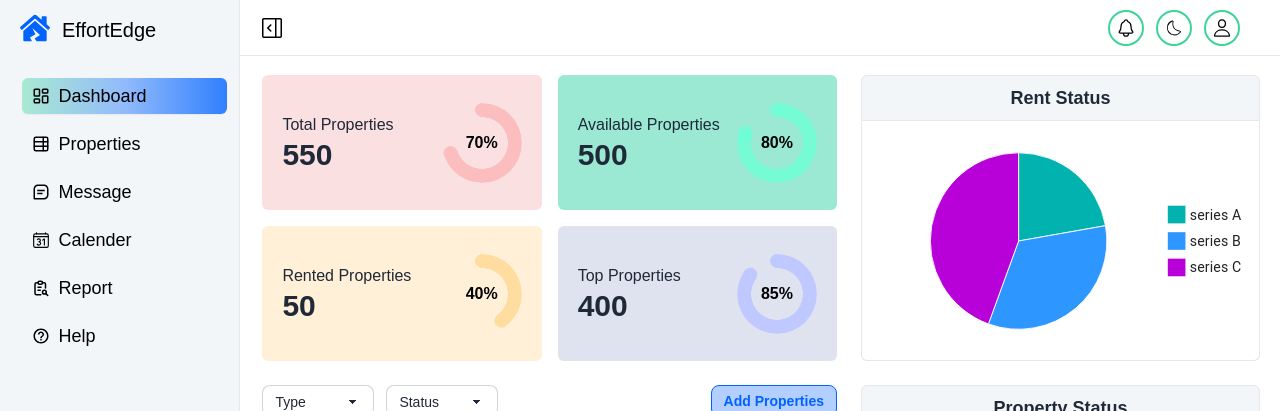
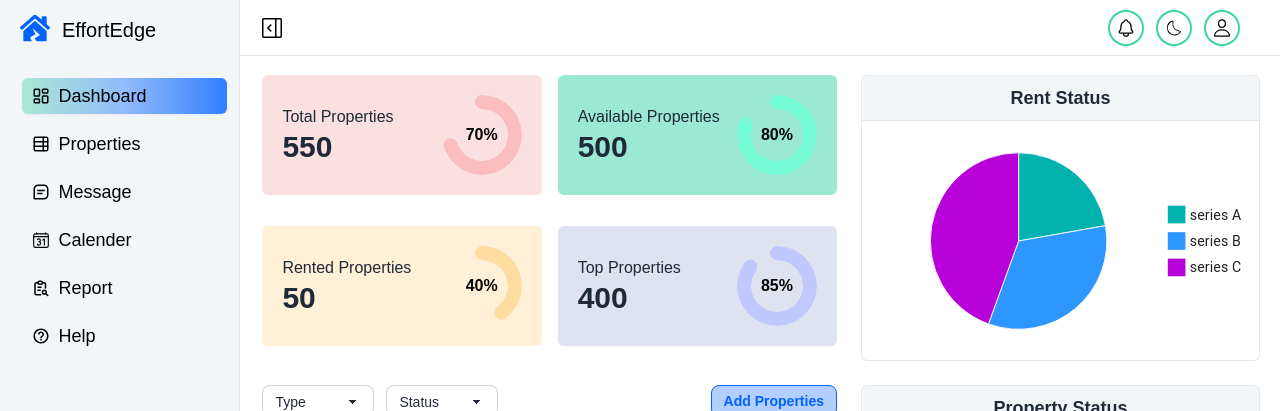
Before and after one commit to Mdafsarx/Job-task-of-Aves-Digital, a Next.js app: page / in a window 1280 px wide. Shown: the top 411 px of the page. Built offline with nearby package versions, Linux system fonts and the light colour scheme.

Commit message:
sportlight animation added

```diff
--- a/src/app/Components/Dashboard/SummaryCard.jsx
+++ b/src/app/Components/Dashboard/SummaryCard.jsx
@@ -1,6 +1,48 @@
-export default function SummaryCard({ title, number, percent, color, progressColor }) {
+'use client'
+import React, { useRef, useState } from "react";
+
+export default function SummaryCard({ title, number, percent, color, progressColor , SportLightColor, hoverBg}) {
+  const divRef = useRef(null);
+  const [isFocused, setIsFocused] = useState(false);
+  const [position, setPosition] = useState({ x: 0, y: 0 });
+  const [opacity, setOpacity] = useState(0);
+
+  const handleMouseMove = (e) => {
+    if (!divRef.current || isFocused) return;
+
+    const div = divRef.current;
+    const rect = div.getBoundingClientRect();
+
+    setPosition({ x: e.clientX - rect.left, y: e.clientY - rect.top });
+  };
+
+  const handleFocus = () => {
+    setIsFocused(true);
+    setOpacity(1);
+  };
+
+  const handleBlur = () => {
+    setIsFocused(false);
+    setOpacity(0);
+  };
+
+  const handleMouseEnter = () => {
+    setOpacity(1);
+  };
+
+  const handleMouseLeave = () => {
+    setOpacity(0);
+  };
+
   return (
-    <div className={`${color} hover: rounded-md p-5 flex items-center justify-between`}>
+    <div className="relative">
+      <div
+        onMouseMove={handleMouseMove}
+        onFocus={handleFocus}
+        onBlur={handleBlur}
+        onMouseEnter={handleMouseEnter}
+        onMouseLeave={handleMouseLeave}
+        className={`${color} ${hoverBg} rounded-md p-5 flex items-center justify-between`}>
         {/* title and number */}
         <div>
           <h4 className="dark:text-white text-sm lg:text-base">{title}</h4>
@@ -13,5 +55,17 @@ export default function SummaryCard({ title, number, percent, color, progressCol
           </span>
         </div>
       </div>
+      <div
+        ref={divRef}
+        style={{
+          border: `4px dashed ${SportLightColor}`,
+          opacity,
+          WebkitMaskImage: `radial-gradient(50% 80px at ${position.x}px ${position.y}px, black 45%, transparent)`,
+        }}
+        aria-hidden="true"
+        className="pointer-events-none absolute left-0 top-0 z-10 h-[7.5rem] w-full rounded-md bg-[transparent]"
+      >
+      </div>
+    </div>
   )
 }
--- a/src/app/page.js
+++ b/src/app/page.js
@@ -12,10 +12,10 @@ export default function Home() {
       <div className="flex flex-col xl:flex-row gap-6">
         {/* summery cards */}
         <div className="xl:w-[60%] grid md:grid-cols-2 gap-4">
-          <SummaryCard title={'Total Properties'} number={550} percent={70} color={'bg-[#F9D9DACC]'} progressColor={'text-[#fcbdbf]'} />
-          <SummaryCard title={'Available Properties'} number={500} percent={80} color={'bg-[#82E4C8CC]'} progressColor={'text-[#6cffd5CC]'} />
-          <SummaryCard title={'Rented Properties'} number={50} percent={40} color={'bg-[#FFEDCDCC]'} progressColor={'text-[#ffdca0]'} />
-          <SummaryCard title={'Top Properties'} number={400} percent={85} color={'bg-[#D8DBECCC]'} progressColor={'text-[#bfc9ff]'} />
+          <SummaryCard title={'Total Properties'} number={550} percent={70} color={'bg-[#F9D9DACC]'} progressColor={'text-[#fcbdbf]'} SportLightColor={'#fcbdbf'} hoverBg={'hover:bg-[#F9D9DA99]'}/>
+          <SummaryCard title={'Available Properties'} number={500} percent={80} color={'bg-[#82E4C8CC]'} progressColor={'text-[#6cffd5CC]'} SportLightColor={'#6cffd5'} hoverBg={'hover:bg-[#82E4C8CC]'}/>
+          <SummaryCard title={'Rented Properties'} number={50} percent={40} color={'bg-[#FFEDCDCC]'} progressColor={'text-[#ffdca0]'} SportLightColor={'#ffdca0'} hoverBg={'hover:bg-[#FFEDCD99]'}/>
+          <SummaryCard title={'Top Properties'} number={400} percent={85} color={'bg-[#D8DBECCC]'} progressColor={'text-[#bfc9ff]'} SportLightColor={'#bfc9ff'} hoverBg={'hover:bg-[#D8DBEC99]'}/>
         </div>
         {/* rent status with pie chart */}
         <div className="xl:w-[40%]">
```
Lines whose indentation alone changed are shown as unchanged.
